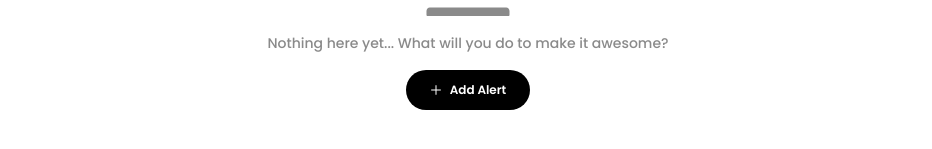
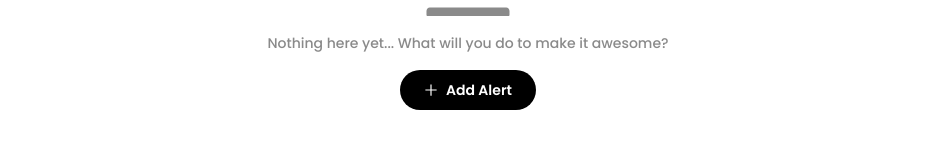
Before and after one commit to theManniMaster/forex.insights, a React (Vite) app in the folder forex.insights.spa/: page / in a window 1280 px wide. Shown: the part 447-596 px from the top of the page, without its empty margins (172-1104 px from the left). Built offline with nearby package versions, Linux system fonts and the light colour scheme.

Commit message:
final changes

```diff
--- a/forex.insights.spa/src/app/themes/theme.ts
+++ b/forex.insights.spa/src/app/themes/theme.ts
@@ -20,7 +20,7 @@ const theme: ThemeConfig = {
             algorithm: true,
             fontFamily,
             fontWeight: fontWeights.semiBold,
-            fontSize: 12,
+            fontSize: 14,
             paddingContentHorizontal: 24,
             lineWidth: 2,
 
```
